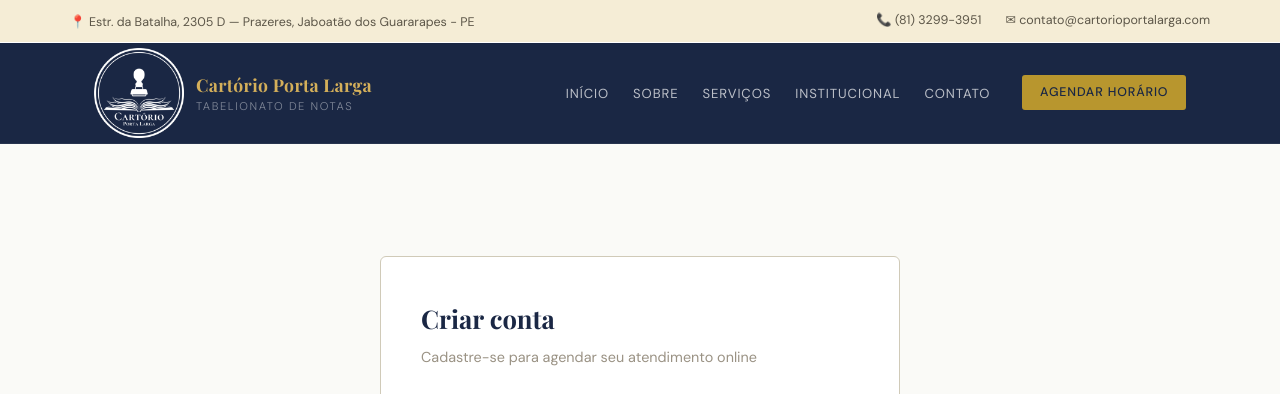
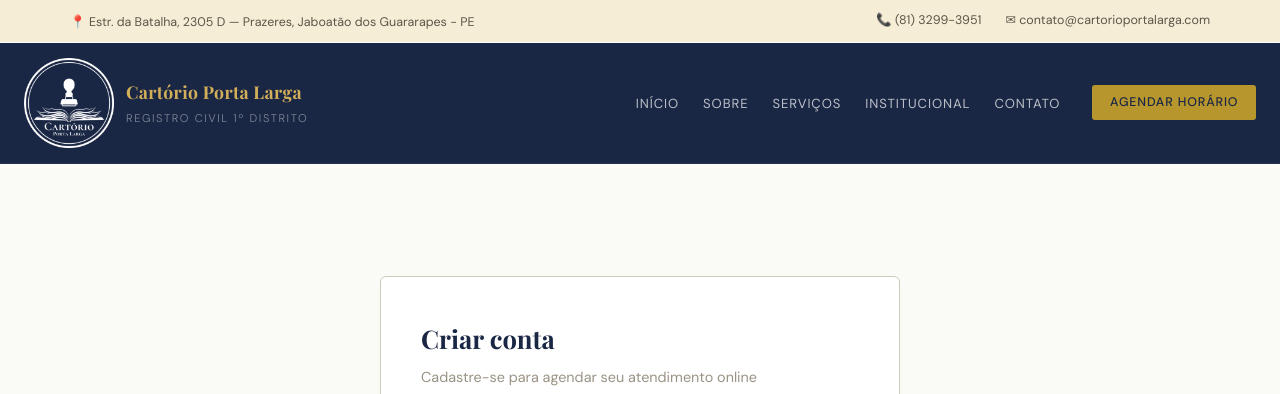
Before and after one commit to luisglauria/Cartorio-Porta-Larga, a Django app: page /accounts/cadastro/ in a window 1280 px wide. Shown: the top 394 px of the page. Run offline with Django 4.2, Linux system fonts and the light colour scheme.

Commit message:
visual: navbar com logo e topbar

```diff
--- a/static/css/main.css
+++ b/static/css/main.css
@@ -34,10 +34,11 @@ a:hover { color: #1A2744; }
 
 /* ── Navbar ───────────────────────────────────────────── */
 .navbar { background: var(--navy); position: sticky; top: 0; z-index: 100; border-bottom: 1px solid rgba(255,255,255,.06); }
-.nav-inner { max-width: 1140px; margin: 0 auto; padding: 0 1.5rem; height: 100px; display: flex; align-items: center; gap: 2rem; }
-.nav-logo { font-family: 'Playfair Display', serif; color: var(--gold-light); font-size: 1.1rem; font-weight: 700; letter-spacing: .02em; flex-shrink: 0; display: flex; align-items: center; gap: .75rem; }
-.nav-logo span { display: block; color: rgba(255,255,255,.45); font-family: 'DM Sans', sans-serif; font-size: .7rem; font-weight: 300; letter-spacing: .14em; text-transform: uppercase; margin-top: -3px; }
+.nav-inner { width: 100%; padding: 0 1.5rem; height: 120px; display: flex; align-items: center; gap: 2rem; }
+.nav-logo { display: flex; align-items: center; gap: .75rem; }
 .nav-logo-img { height: 90px; width: auto; }
+.nav-logo-text { display: flex; flex-direction: column; font-family: 'Playfair Display', serif; color: var(--gold-light); font-size: 1.1rem; font-weight: 700; letter-spacing: .02em; }
+.nav-logo-text span { display: block; color: rgba(255,255,255,.45); font-family: 'DM Sans', sans-serif; font-size: .7rem; font-weight: 300; letter-spacing: .14em; text-transform: uppercase; margin-top: 2px; }
 .nav-links { display: flex; gap: 1.5rem; list-style: none; margin-left: auto; }
 .nav-links a { color: rgba(255,255,255,.7); font-size: .82rem; letter-spacing: .07em; text-transform: uppercase; font-weight: 400; padding: .25rem 0; border-bottom: 1px solid transparent; transition: all .2s; }
 .nav-links a:hover, .nav-links a.active { color: var(--gold-light); border-color: var(--gold-light); }
@@ -46,7 +47,7 @@ a:hover { color: #1A2744; }
 .nav-logout { color: rgba(255,255,255,.5) !important; font-size: .75rem !important; }
 .nav-cta { background: var(--gold); color: var(--navy); font-size: .78rem; font-weight: 500; padding: .45rem 1.1rem; border-radius: 3px; letter-spacing: .07em; text-transform: uppercase; white-space: nowrap; flex-shrink: 0; border: none; cursor: pointer; transition: background .2s; }
 .nav-cta:hover { background: var(--gold-light); color: var(--navy); }
-.nav-toggle { display: none; background: none; border: none; color: #fff; font-size: 1.3rem; cursor: pointer; margin-left: auto; }
+.nav-toggle { display: none; background: none; border: none; color: #fff; font-size: 1.3rem; cursor: pointer; }
 
 /* ── Messages ─────────────────────────────────────────── */
 .messages-bar { max-width: 1140px; margin: 1rem auto; padding: 0 1.5rem; }
--- a/templates/base/base.html
+++ b/templates/base/base.html
@@ -30,10 +30,10 @@
   <div class="nav-inner">
     <a href="{% url 'home' %}" class="nav-logo">
       <img src="{% static 'img/logo-porta-larga.png' %}" alt="Logo Cartório Porta Larga" class="nav-logo-img">
-      <div>
+      <div class="nav-logo-text">
         Cartório Porta Larga
-      <span>Tabelionato de Notas</span>
-    </div>
+        <span>Registro civil 1º Distrito</span>
+      </div>
     </a>
     <button class="nav-toggle" id="navToggle" aria-label="Menu">&#9776;</button>
     <ul class="nav-links" id="navLinks">
```
